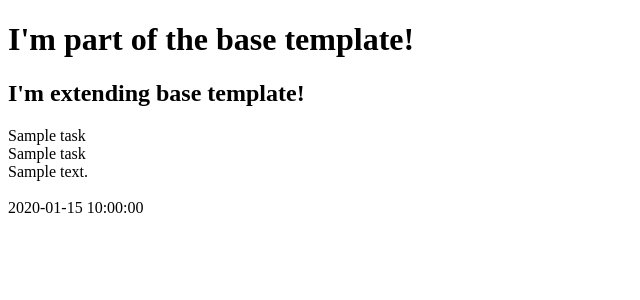
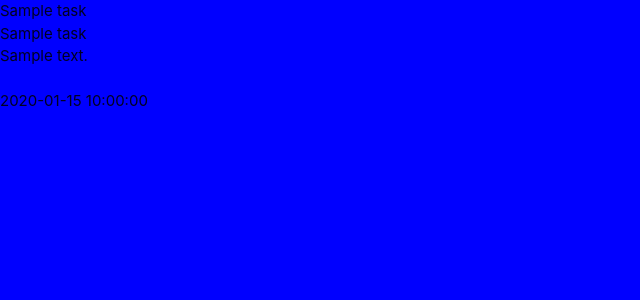
Before and after one commit to kuzGo/task-manager, a Flask app: page / in a window 1280 px wide. Shown: the top 300 px of the page, without its empty margins (0-640 px from the left). Run offline with Flask 2, Linux system fonts and the light colour scheme; a database or web service that is not in the repository returns one stand-in record (values such as "Sample title"); some libraries are stand-ins or nearby versions.

Commit message:
Add Materialize and Static files

```diff
--- /dev/null
+++ b/static/css/style.css
@@ -0,0 +1,3 @@
+body{
+    background-color: blue;
+}
--- a/templates/base.html
+++ b/templates/base.html
@@ -4,12 +4,23 @@
     <meta charset="UTF-8">
     <meta http-equiv="X-UA-Compatible" content="IE=edge">
     <meta name="viewport" content="width=device-width, initial-scale=1.0">
+    <link href="https://fonts.googleapis.com/icon?family=Material+Icons" rel="stylesheet" type="text/css">
+    <link rel="stylesheet" href="https://cdnjs.cloudflare.com/ajax/libs/materialize/1.0.0/css/materialize.min.css" type="text/css">
+    <link rel="stylesheet" href="{{url_for('static', filename='css/style.css')}}" type="text/css">
+    {% block styles %}
+      {% endblock %}
     <title>Task Manager</title>
 </head>
 <body>
-    <h1>I'm part of the base template!</h1>
+
     {% block content %}
 
     {% endblock %}
+    <script src="https://code.jquery.com/jquery-3.6.0.min.js" integrity="sha256-/xUj+3OJU5yExlq6GSYGSHk7tPXikynS7ogEvDej/m4=" crossorigin="anonymous"></script>
+      <!-- Compiled and minified JavaScript -->
+      <script src="https://cdnjs.cloudflare.com/ajax/libs/materialize/1.0.0/js/materialize.min.js"></script>
+      <script src="{{url_for('static',filename='js/script.js')}}"></script>
+      {% block scripts %}
+      {% endblock %}
 </body>
 </html>
--- a/templates/tasks.html
+++ b/templates/tasks.html
@@ -1,7 +1,6 @@
 {% extends "base.html" %}
 {% block content %}
 
-<h2>I'm extending base template!</h2>
     {% for task in tasks %}
     {{ task.task_name }}<br>
     {{ task.category_name }}<br>
```
Also changed, not shown: static/js/script.js (added).
